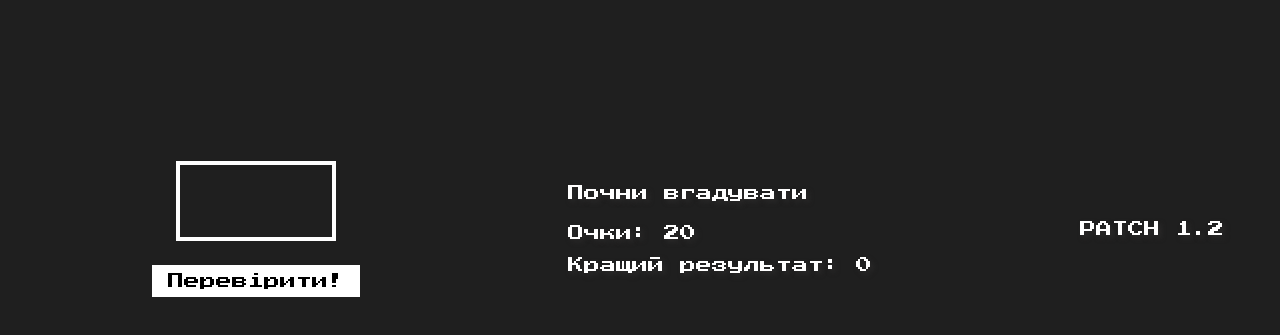
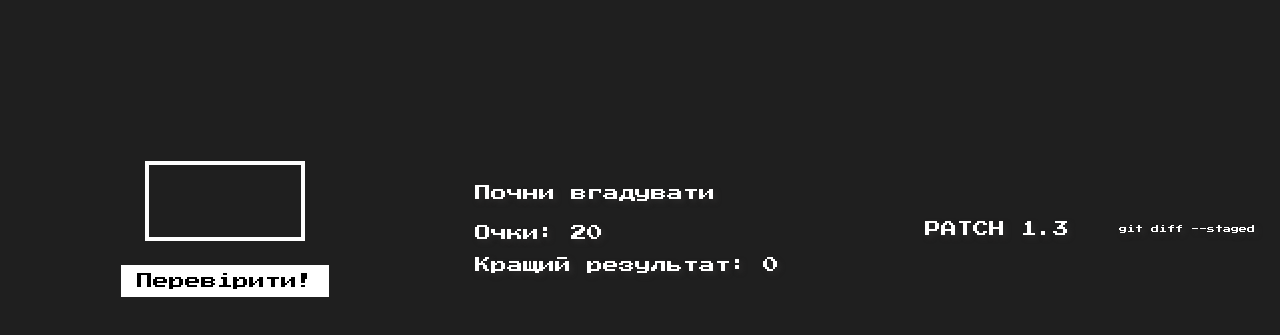
Before and after one commit to tromp86/desktop-tutorial, a plain HTML site: page index.html in a window 1280 px wide. Shown: the part 311-646 px from the top of the page. Drawn offline with Linux system fonts and the light colour scheme.

Commit message:
patch1.3

```diff
--- a/index.html
+++ b/index.html
@@ -26,7 +26,8 @@
         Кращий результат: <span class="highscore">0</span>
       </p>
     </section>
-    <p class="path">patch 1.2</p>
+    <p class="path">patch 1.3</p>
+    <span>git diff --staged</span>
   </main>
 <script defer src="./main/js.js"></script>
 </body>
```
